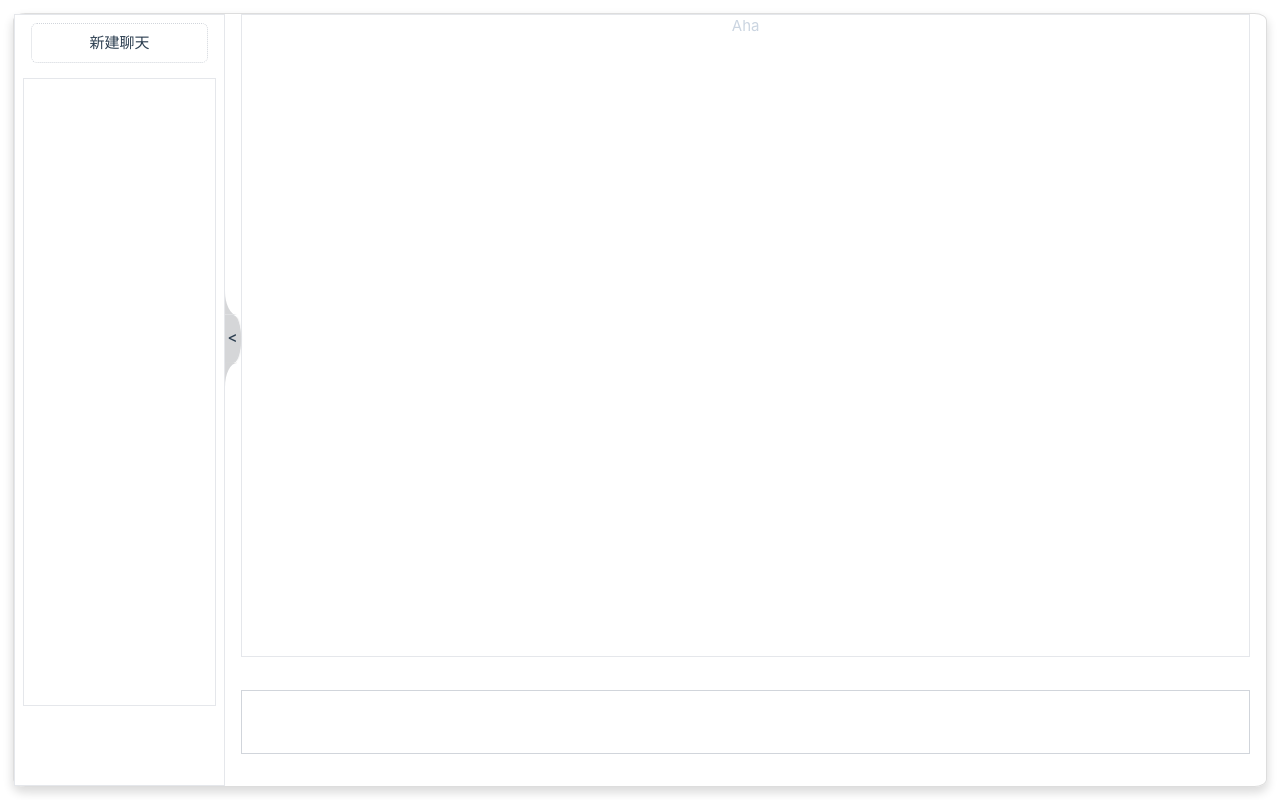
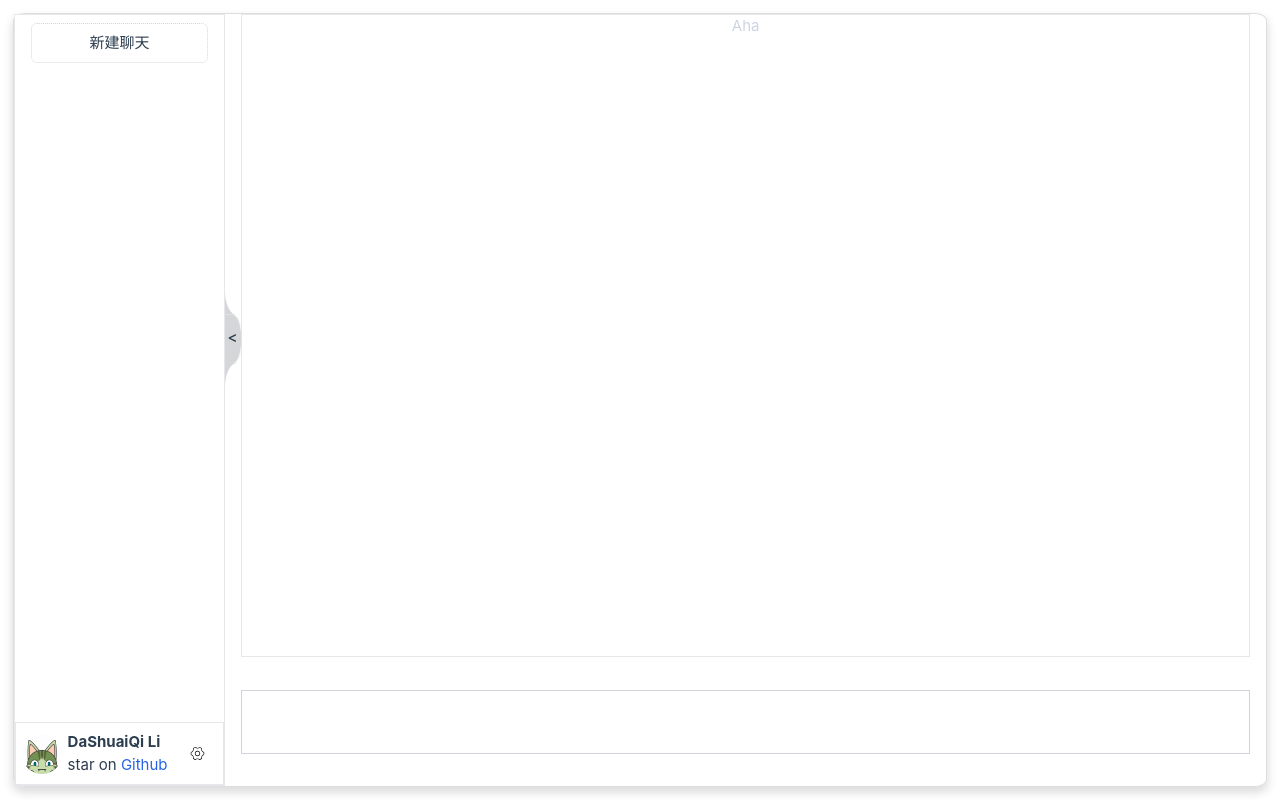
Before and after one commit to SinMu-L/chatweb, a Vue app: page / in a window 1280 px wide. Built offline with nearby package versions, Linux system fonts and the light colour scheme.

Commit message:
修改侧边栏交互样式

```diff
--- a/src/components/SidebarFlexible.vue
+++ b/src/components/SidebarFlexible.vue
@@ -94,14 +94,14 @@ export default {
                 class=" m-2 py-2 px-6 border rounded-md border-gray-300 border-dotted font-medium flex justify-center items-center hover:bg-gray-300 hover:border-5 hover:border-gray-600/5">
                 新建聊天</div>
         </div>
-        <div class="basis-10/12 overflow-auto border ">
+        <div class="basis-10/12 overflow-auto  ">
 
             <ChatItem v-for="(chat) in store.chatStorage.data.sidebar" :key="chat['uuid']" :idx="chat['uuid']"
                 v-model:content="chat['title']" :disabled="chat['enEdit']" @del="popChaItemData"
                 @enableEdit="enableEditChatItem"></ChatItem>
         </div>
         <div class="basis-1/12 mt-4">
-            <!-- <User></User> -->
+            <User></User>
         </div>
 
     </div>
--- a/src/components/User.vue
+++ b/src/components/User.vue
@@ -31,7 +31,7 @@ export default {
 </script>
 
 <template>
-    <div class="absolute bottom-0 left-0 border  w-full">
+    <div class="absolute bottom-0 left-0 border  w-full bg-white">
         <div class="w-full flex flex-row h-full ">
 
             <div class=" basis-1/4 flex justify-center items-center">
```
